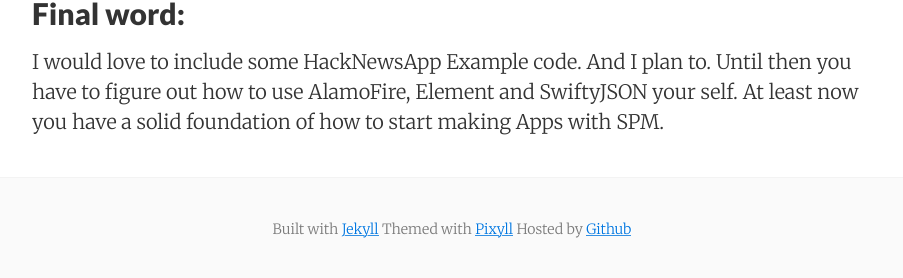
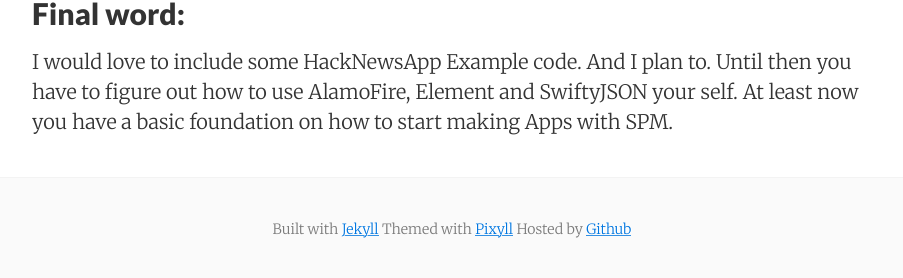
Before and after one commit to stylekit/stylekit.github.io, a Jekyll site: the page built from _posts/2017-02-06-SPM-and-nested-frameworks.md, in a window 1280 px wide. Shown: the part 1747-2025 px from the top of the page, without its empty margins (188-1091 px from the left). Built offline with Jekyll 4.4.1, drawn with Linux system fonts in a browser that asks for light colours; nearby versions of some CDN libraries; comment, search, counter and statistics services are not loaded.

Commit message:
Files modified: 1


Modified 1 file:
_posts/2017-02-06-SPM-and-nested-frameworks.md

```diff
--- a/_posts/2017-02-06-SPM-and-nested-frameworks.md
+++ b/_posts/2017-02-06-SPM-and-nested-frameworks.md
@@ -40,4 +40,4 @@ let package = Package(
 9. To add your app project to Github all you do is make a new project on github.com and add a .gitignore file that ignores /.build, /Tests,/ Packages and .xcodeproj. Then you can stay in-sync with other team-members etc.
 
 ## Final word:
-I would love to include some HackNewsApp Example code. And I plan to. Until then you have to figure out how to use AlamoFire, Element and SwiftyJSON your self. At least now you have a solid foundation of how to start making Apps with SPM.
+I would love to include some HackNewsApp Example code. And I plan to. Until then you have to figure out how to use AlamoFire, Element and SwiftyJSON your self. At least now you have a basic foundation on how to start making Apps with SPM.
```
